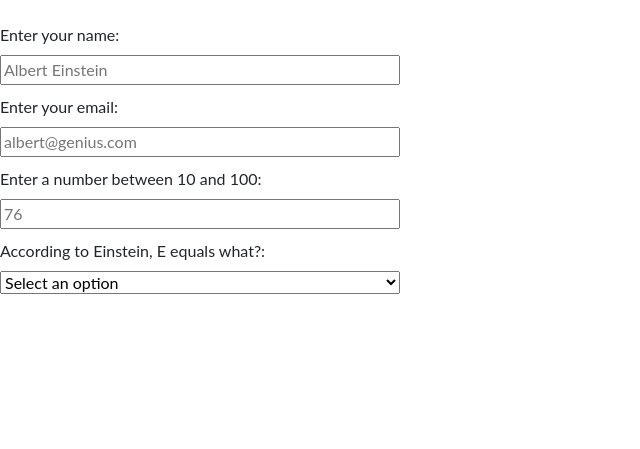
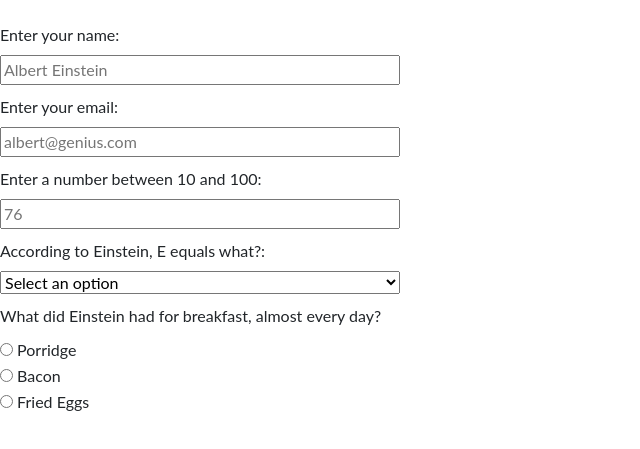
Before and after one commit to RohrerHope/survey-form-fcc, a plain HTML site: page index.html in a window 1280 px wide. Shown: the part 83-532 px from the top of the page, without its empty margins (0-640 px from the left). Drawn offline with nearby package versions, Linux system fonts and the light colour scheme.

Commit message:
Added the radio buttons and styles

```diff
--- a/assets/css/style.css
+++ b/assets/css/style.css
@@ -8,6 +8,11 @@ body {
   max-width: 400px;
 }
 
-label {
+label,
+form > p {
   margin-top: 10px;
 }
+
+form > div {
+  margin-top: -1rem;
+}
--- a/index.html
+++ b/index.html
@@ -32,6 +32,19 @@
    <option value="eons">Eons</option>
    <option value="mc2"><span>M*C^2</span></option>
    </select>
+			<p>What did Einstein had for breakfast, almost every day?</p>
+			<div>
+				<input type="radio" name="breakfast" id="porridge">
+				<label for="porridge">Porridge</label>
+			</div>
+			<div>
+				<input type="radio" name="breakfast" id="bacon">
+				<label for="bacon">Bacon</label>
+			</div>
+			<div>
+				<input type="radio" name="breakfast" id="fried-eggs">
+				<label for="fried-eggs">Fried Eggs</label>
+			</div>
 		</form>
 	</main>
 	<footer>
```
